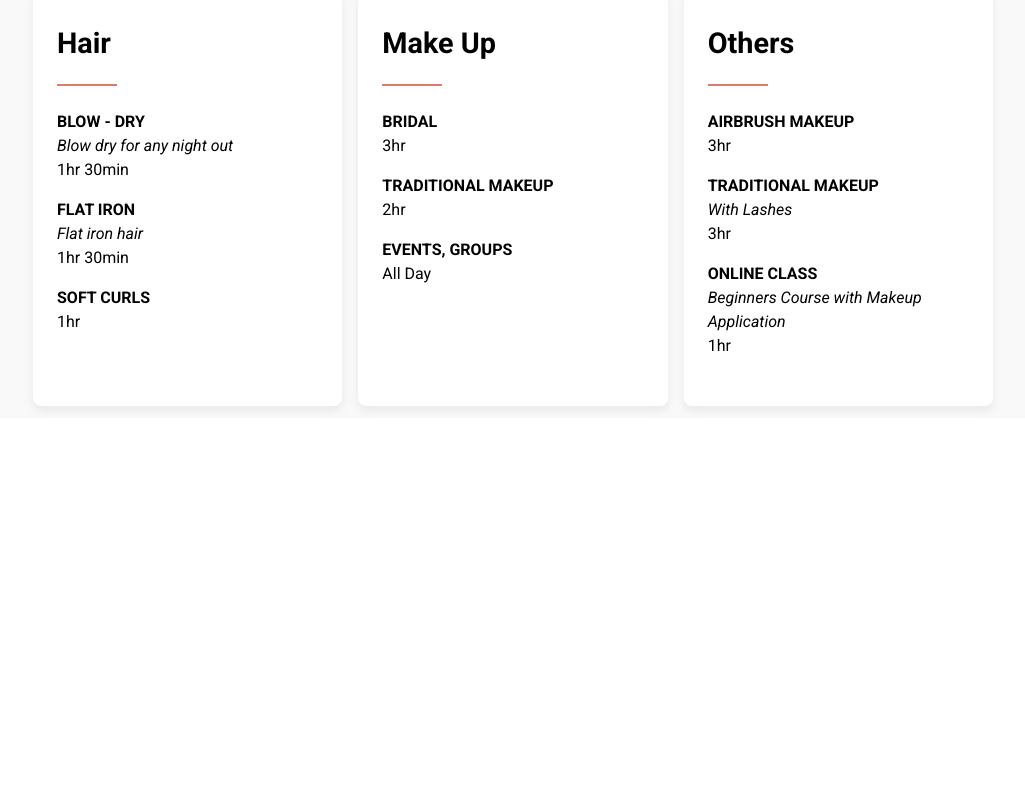
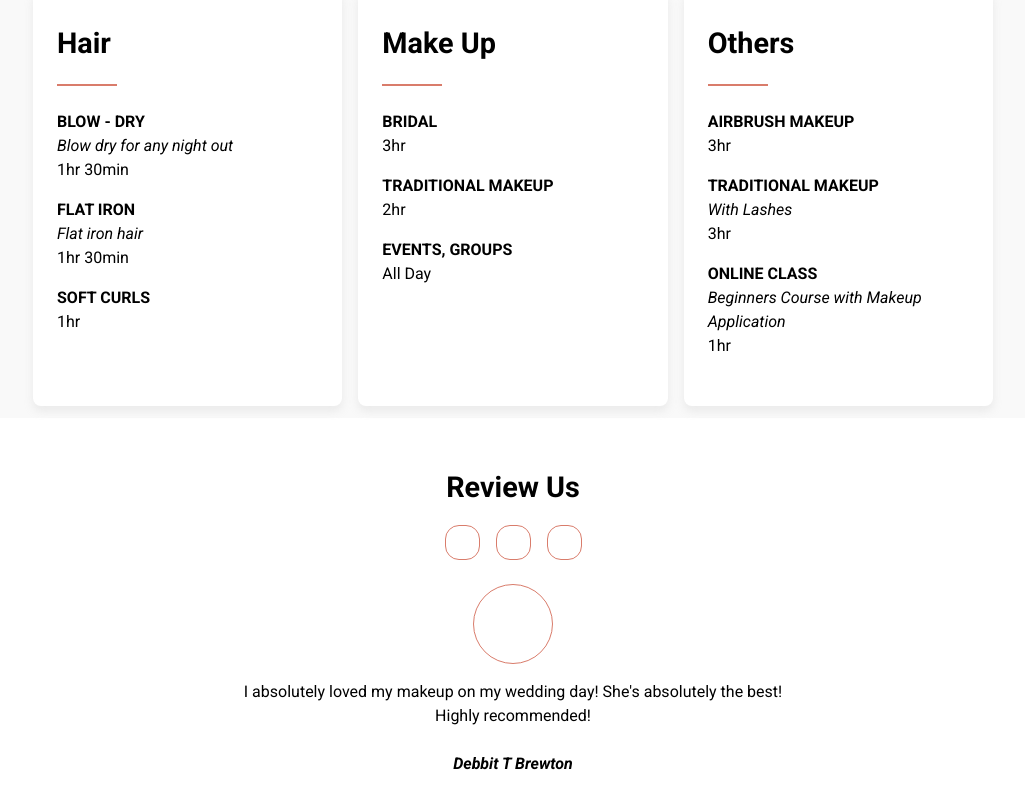
Before and after one commit to reactivicky/abi-parlour, a React (Vite) app: page / in a window 1280 px wide. Shown: the part 2142-2950 px from the top of the page, without its empty margins (127-1152 px from the left). Before the commit the page ends 2560 px from the top, so only its background shows below. Built offline with nearby package versions, Linux system fonts and the light colour scheme.

Commit message:
added review section

```diff
--- a/src/App.jsx
+++ b/src/App.jsx
@@ -4,6 +4,7 @@ import {
   Services,
   BookAppointment,
   BeautySolutions,
+  ReviewUs,
 } from "./components";
 
 function App() {
@@ -14,6 +15,7 @@ function App() {
       <Services />
       <BookAppointment />
       <BeautySolutions />
+      <ReviewUs />
     </div>
   );
 }
--- /dev/null
+++ b/src/components/ReviewUs/index.jsx
@@ -0,0 +1,32 @@
+import {
+  Container,
+  Btn,
+  BtnContainer,
+  Review,
+  ReviewImage,
+  SectionHeading,
+} from "./style";
+
+const ReviewUs = () => {
+  return (
+    <Container>
+      <SectionHeading>Review Us</SectionHeading>
+      <BtnContainer>
+        <Btn></Btn>
+        <Btn></Btn>
+        <Btn></Btn>
+      </BtnContainer>
+
+      <ReviewImage />
+      <Review>
+        I absolutely loved my makeup on my wedding day! She&apos;s absolutely
+        the best! Highly recommended!
+      </Review>
+      <p className="roboto-bold">
+        <i>Debbit T Brewton</i>
+      </p>
+    </Container>
+  );
+};
+
+export default ReviewUs;
--- /dev/null
+++ b/src/components/ReviewUs/style.js
@@ -0,0 +1,42 @@
+import styled from "@emotion/styled";
+
+export const Container = styled.div`
+  height: 50vh;
+  padding: 3rem 10rem 0;
+  display: flex;
+  flex-direction: column;
+  align-items: center;
+`;
+
+export const SectionHeading = styled.h2`
+  font-size: 1.8rem;
+`;
+
+export const BtnContainer = styled.div`
+  display: flex;
+  gap: 1rem;
+  margin: 1rem 0 1.5rem;
+`;
+
+export const Btn = styled.button`
+  height: 35px;
+  width: 35px;
+  border: 1px solid #d97c6b;
+  background-color: transparent;
+  border-radius: 40%;
+  cursor: pointer;
+`;
+
+export const ReviewImage = styled.div`
+  height: 80px;
+  width: 80px;
+  border: 1px solid #d97c6b;
+  border-radius: 50%;
+  margin-bottom: 1rem;
+`;
+
+export const Review = styled.p`
+  text-align: center;
+  max-width: 35rem;
+  margin-bottom: 1.5rem;
+`;
--- a/src/components/index.js
+++ b/src/components/index.js
@@ -5,6 +5,7 @@ import AboutMe from "./AboutMe";
 import Services from "./Services";
 import BookAppointment from "./BookAppointment";
 import BeautySolutions from "./BeautySolutions";
+import ReviewUs from "./ReviewUs";
 
 export {
   Hero,
@@ -14,4 +15,5 @@ export {
   Services,
   BookAppointment,
   BeautySolutions,
+  ReviewUs,
 };
```
